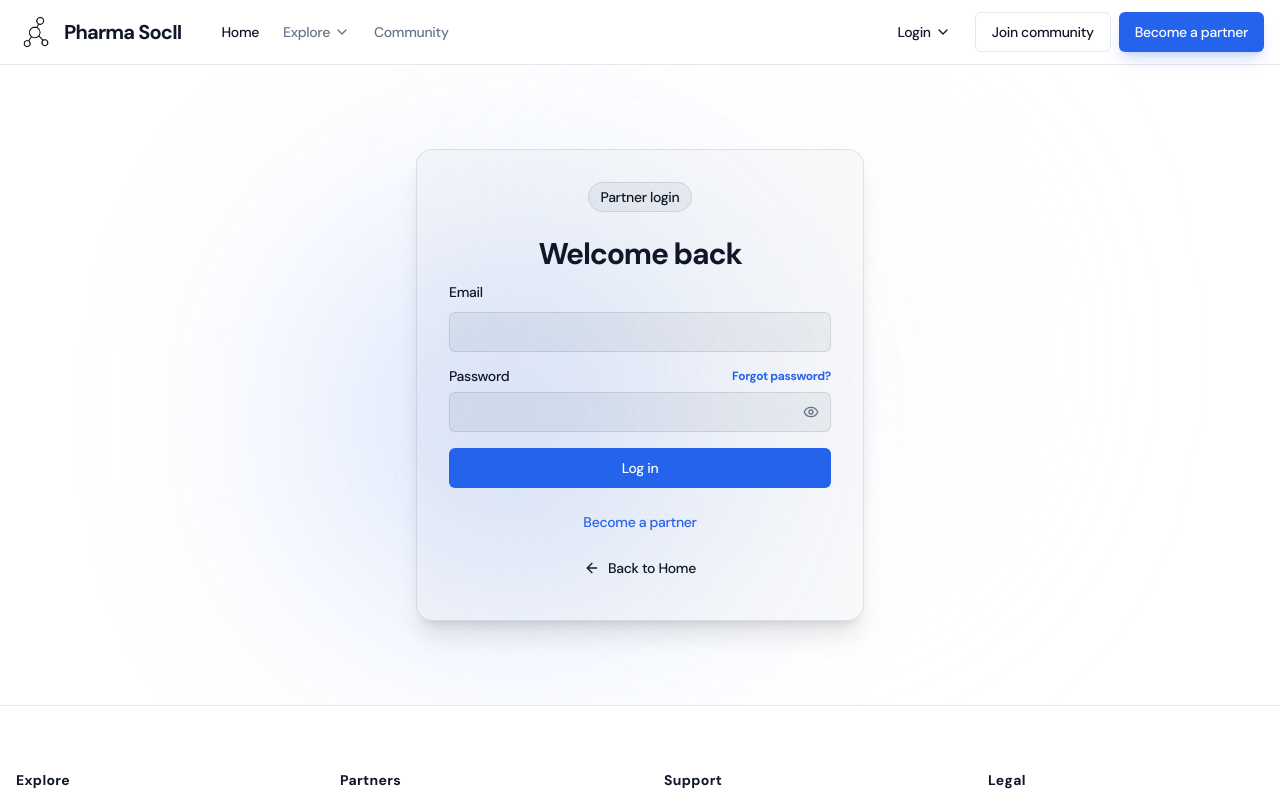
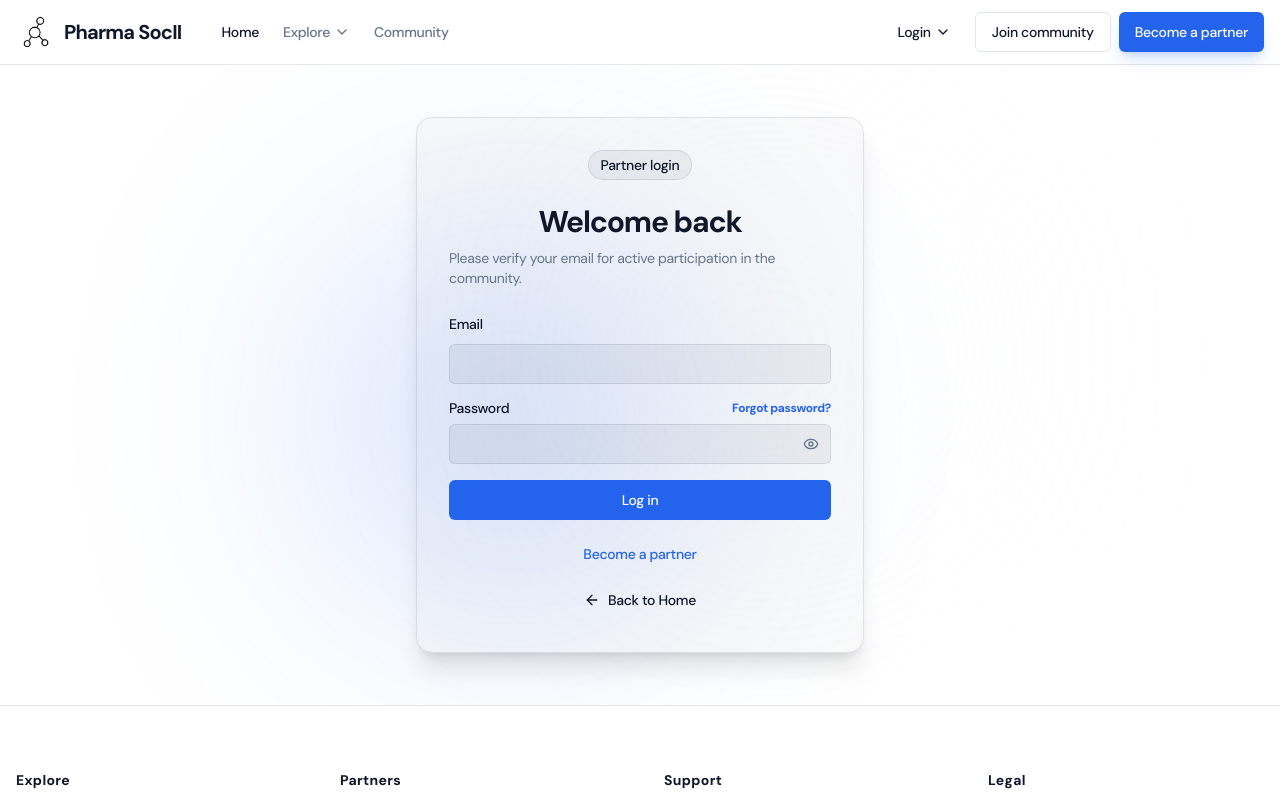
Before and after one commit to simran-kanda1/pharmasocii, a React (Vite) app: page /login in a window 1280 px wide. Shown: the top 800 px of the page. Built offline with nearby package versions, Linux system fonts and the light colour scheme; no server answers.

Commit message:
Left-align community email verification text on member and partner login pages

```diff
--- a/src/pages/Login.tsx
+++ b/src/pages/Login.tsx
@@ -88,7 +88,7 @@ export default function Login() {
                         Partner login
                     </div>
                     <h1 className="text-3xl font-bold tracking-tight mb-2">Welcome back</h1>
-
+                    <p className="text-sm text-muted-foreground mb-6 text-left w-full">Please verify your email for active participation in the community.</p>
                 </div>
 
                 <form onSubmit={handleLogin} className="space-y-4">
--- a/src/pages/MemberLogin.tsx
+++ b/src/pages/MemberLogin.tsx
@@ -126,7 +126,7 @@ export default function MemberLogin() {
             Member login
           </div>
           <h1 className="text-3xl font-bold tracking-tight mb-2">Welcome back</h1>
-          <p className="text-sm text-muted-foreground mb-6">Please verify your email for active participation in the community.</p>
+          <p className="text-sm text-muted-foreground mb-6 text-left w-full">Please verify your email for active participation in the community.</p>
         </div>
 
 
```
Also changed, not shown: 1 other file (tests, documents, lock files or other folders).
